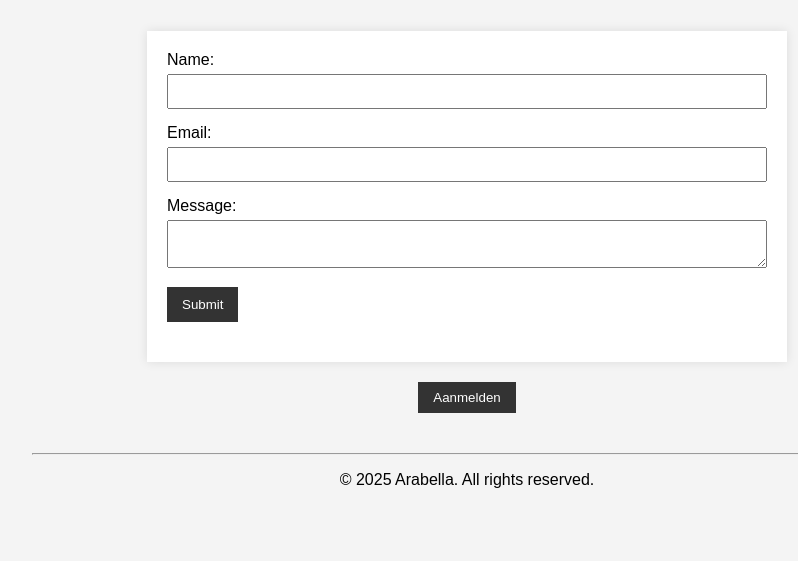
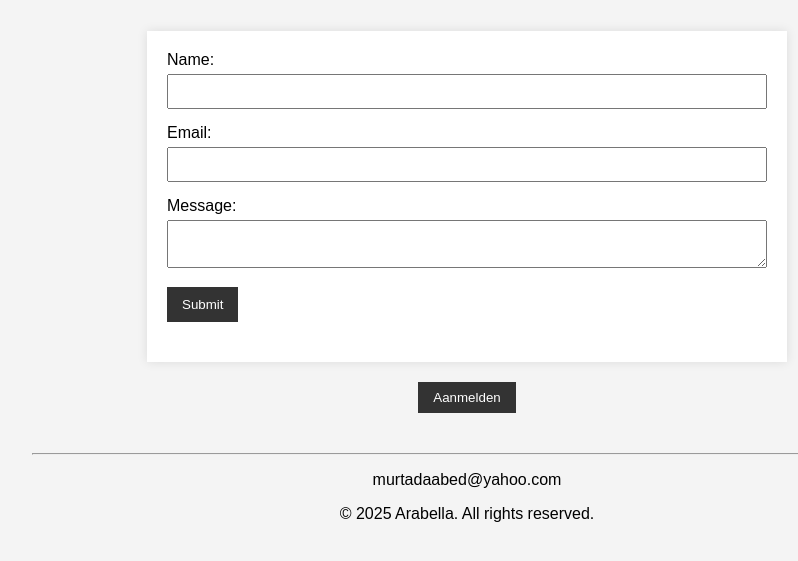
Before and after one commit to mourtadaabed/mijn-team, a website: page public/html/contact.html in a window 1280 px wide. Shown: the part 89-650 px from the top of the page, without its empty margins (173-971 px from the left). Drawn offline with Linux system fonts and the light colour scheme.

Commit message:
my email in contact

```diff
--- a/public/html/contact.html
+++ b/public/html/contact.html
@@ -53,6 +53,7 @@
     </div>
     <footer>
         <hr>
+        <p>murtadaabed@yahoo.com</p>
         <p>© 2025 Arabella. All rights reserved.</p>
     </footer>
 
```
